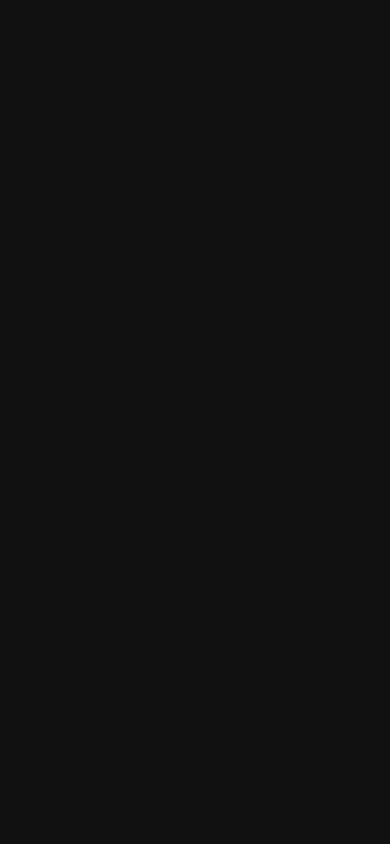
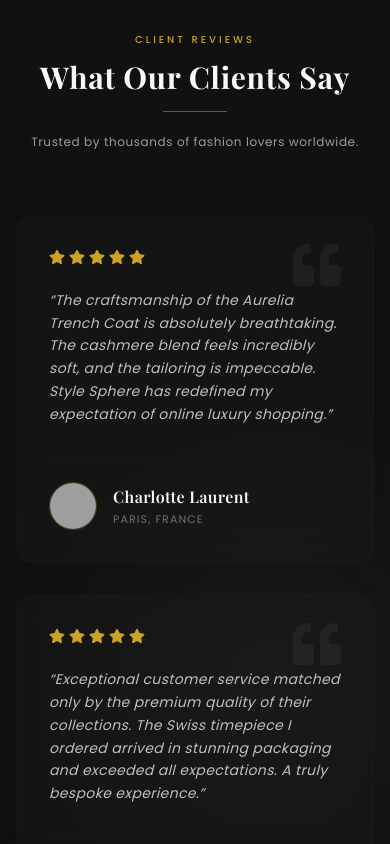
Before and after one commit to JyotiSaxena1/Style_Sphere, a React (Vite) app: page / in a window 390 px wide. Shown: the part 9360-10204 px from the top of the page. Before the commit the page ends 9295 px from the top, so only its background shows below. Built offline with nearby package versions, Linux system fonts and the light colour scheme; grey boxes are pictures that could not be loaded.

Commit message:
Added Testimonials

```diff
--- a/src/App.jsx
+++ b/src/App.jsx
@@ -2,6 +2,7 @@ import Navbar from "./components/layout/Navbar";
 import Hero from "./components/home/Hero";
 import Categories from "./components/home/Categories";
 import FeaturedProducts from "./components/home/FeaturedProducts";
+import Testimonials from "./components/home/Testimonials";
 
 function App() {
   return (
@@ -10,6 +11,7 @@ function App() {
       <Hero />
       <Categories />
       <FeaturedProducts />
+      <Testimonials />
     </>
   );
 }
--- /dev/null
+++ b/src/components/home/Testimonials.jsx
@@ -0,0 +1,165 @@
+import { motion } from 'framer-motion';
+import { FaStar, FaQuoteLeft } from 'react-icons/fa';
+
+const testimonials = [
+  {
+    id: 1,
+    name: 'Charlotte Laurent',
+    location: 'Paris, France',
+    image: 'https://images.unsplash.com/photo-1534528741775-53994a69daeb?q=80&w=300&auto=format&fit=crop',
+    rating: 5,
+    text: '“The craftsmanship of the Aurelia Trench Coat is absolutely breathtaking. The cashmere blend feels incredibly soft, and the tailoring is impeccable. Style Sphere has redefined my expectation of online luxury shopping.”',
+  },
+  {
+    id: 2,
+    name: 'Alexander Vance',
+    location: 'London, UK',
+    image: 'https://images.unsplash.com/photo-1507003211169-0a1dd7228f2d?q=80&w=300&auto=format&fit=crop',
+    rating: 5,
+    text: '“Exceptional customer service matched only by the premium quality of their collections. The Swiss timepiece I ordered arrived in stunning packaging and exceeded all expectations. A truly bespoke experience.”',
+  },
+  {
+    id: 3,
+    name: 'Seraphina Chen',
+    location: 'New York, USA',
+    image: 'https://images.unsplash.com/photo-1517841905240-472988babdf9?q=80&w=300&auto=format&fit=crop',
+    rating: 5,
+    text: '“I am thoroughly impressed by the curations on Style Sphere. The Sienna Leather Tote is the perfect fusion of utility and couture. It is my daily staple, receiving endless compliments wherever I go.”',
+  },
+];
+
+const containerVariants = {
+  hidden: {},
+  visible: {
+    transition: {
+      staggerChildren: 0.15,
+    },
+  },
+};
+
+const cardVariants = {
+  hidden: { opacity: 0, y: 40 },
+  visible: {
+    opacity: 1,
+    y: 0,
+    transition: {
+      duration: 0.8,
+      ease: [0.25, 0.46, 0.45, 0.94],
+    },
+  },
+};
+
+const Testimonials = () => {
+  return (
+    <section className="relative w-full bg-primary py-24 sm:py-32 overflow-hidden px-4 sm:px-6 lg:px-8 border-t border-border/10">
+      {/* Decorative premium ambient lights */}
+      <div className="absolute top-1/2 left-1/4 -translate-y-1/2 w-[350px] h-[350px] rounded-full bg-sky/5 blur-[120px] pointer-events-none z-0" />
+      <div className="absolute bottom-0 right-1/4 w-[400px] h-[400px] rounded-full bg-blush/5 blur-[130px] pointer-events-none z-0" />
+
+      <div className="max-w-7xl mx-auto relative z-10">
+        {/* Header Block */}
+        <div className="text-center max-w-2xl mx-auto mb-16 sm:mb-20">
+          <motion.span
+            initial={{ opacity: 0, y: 15 }}
+            whileInView={{ opacity: 1, y: 0 }}
+            viewport={{ once: true, margin: '-100px' }}
+            transition={{ duration: 0.6 }}
+            className="text-[10px] sm:text-xs font-body tracking-[0.3em] text-accent uppercase font-medium block mb-3"
+          >
+            Client Reviews
+          </motion.span>
+
+          <motion.h2
+            initial={{ opacity: 0, y: 20 }}
+            whileInView={{ opacity: 1, y: 0 }}
+            viewport={{ once: true, margin: '-100px' }}
+            transition={{ duration: 0.8, delay: 0.1 }}
+            className="text-3xl sm:text-4xl lg:text-5xl font-heading font-bold text-secondary tracking-wide mb-4"
+          >
+            What Our Clients Say
+          </motion.h2>
+
+          <motion.div
+            initial={{ opacity: 0, scaleX: 0 }}
+            whileInView={{ opacity: 1, scaleX: 1 }}
+            viewport={{ once: true, margin: '-100px' }}
+            transition={{ duration: 0.8, delay: 0.2 }}
+            className="w-16 h-[1px] bg-accent/50 mx-auto mb-5 origin-center"
+          />
+
+          <motion.p
+            initial={{ opacity: 0, y: 15 }}
+            whileInView={{ opacity: 1, y: 0 }}
+            viewport={{ once: true, margin: '-100px' }}
+            transition={{ duration: 0.6, delay: 0.3 }}
+            className="text-secondary/60 text-xs sm:text-sm font-body tracking-wider leading-relaxed"
+          >
+            Trusted by thousands of fashion lovers worldwide.
+          </motion.p>
+        </div>
+
+        {/* Testimonials Grid */}
+        <motion.div
+          variants={containerVariants}
+          initial="hidden"
+          whileInView="visible"
+          viewport={{ once: true, margin: '-100px' }}
+          className="grid grid-cols-1 md:grid-cols-3 gap-8 sm:gap-10"
+        >
+          {testimonials.map((t) => (
+            <motion.div
+              key={t.id}
+              variants={cardVariants}
+              whileHover={{ y: -10 }}
+              className="group relative flex flex-col justify-between p-8 rounded-xl border border-border/20 bg-card/40 backdrop-blur-md transition-all duration-300 hover:border-accent/40 shadow-soft"
+            >
+              {/* Quote Graphic Overlay */}
+              <div className="absolute top-6 right-8 text-secondary/5 group-hover:text-accent/10 transition-colors duration-300 pointer-events-none">
+                <FaQuoteLeft className="w-12 h-12" />
+              </div>
+
+              <div>
+                {/* 5 Gold Stars Rating */}
+                <div className="flex items-center gap-1 mb-6">
+                  {[...Array(t.rating)].map((_, i) => (
+                    <FaStar key={i} className="text-accent w-4 h-4" />
+                  ))}
+                </div>
+
+                {/* Review Text */}
+                <p className="font-body text-sm text-secondary/75 leading-relaxed tracking-wide mb-8 italic">
+                  {t.text}
+                </p>
+              </div>
+
+              {/* Customer Info Card Footer */}
+              <div className="flex items-center gap-4 pt-6 border-t border-border/10">
+                <div className="w-12 h-12 rounded-full overflow-hidden border border-accent/30 bg-primary/50 relative">
+                  <img
+                    src={t.image}
+                    alt={t.name}
+                    className="w-full h-full object-cover object-center transform transition-transform duration-500 group-hover:scale-105"
+                    loading="lazy"
+                  />
+                </div>
+                <div>
+                  <h4 className="font-heading text-base font-semibold text-secondary tracking-wide group-hover:text-accent transition-colors duration-300">
+                    {t.name}
+                  </h4>
+                  <p className="font-body text-[11px] text-secondary/40 uppercase tracking-widest mt-0.5">
+                    {t.location}
+                  </p>
+                </div>
+              </div>
+
+              {/* Bottom Subtle Accent Gold Light Line */}
+              <div className="absolute bottom-0 inset-x-0 h-[2px] bg-gradient-to-r from-transparent via-accent/50 to-transparent transform scale-x-0 group-hover:scale-x-100 transition-transform duration-500 origin-center" />
+            </motion.div>
+          ))}
+        </motion.div>
+      </div>
+    </section>
+  );
+};
+
+export default Testimonials;
```
